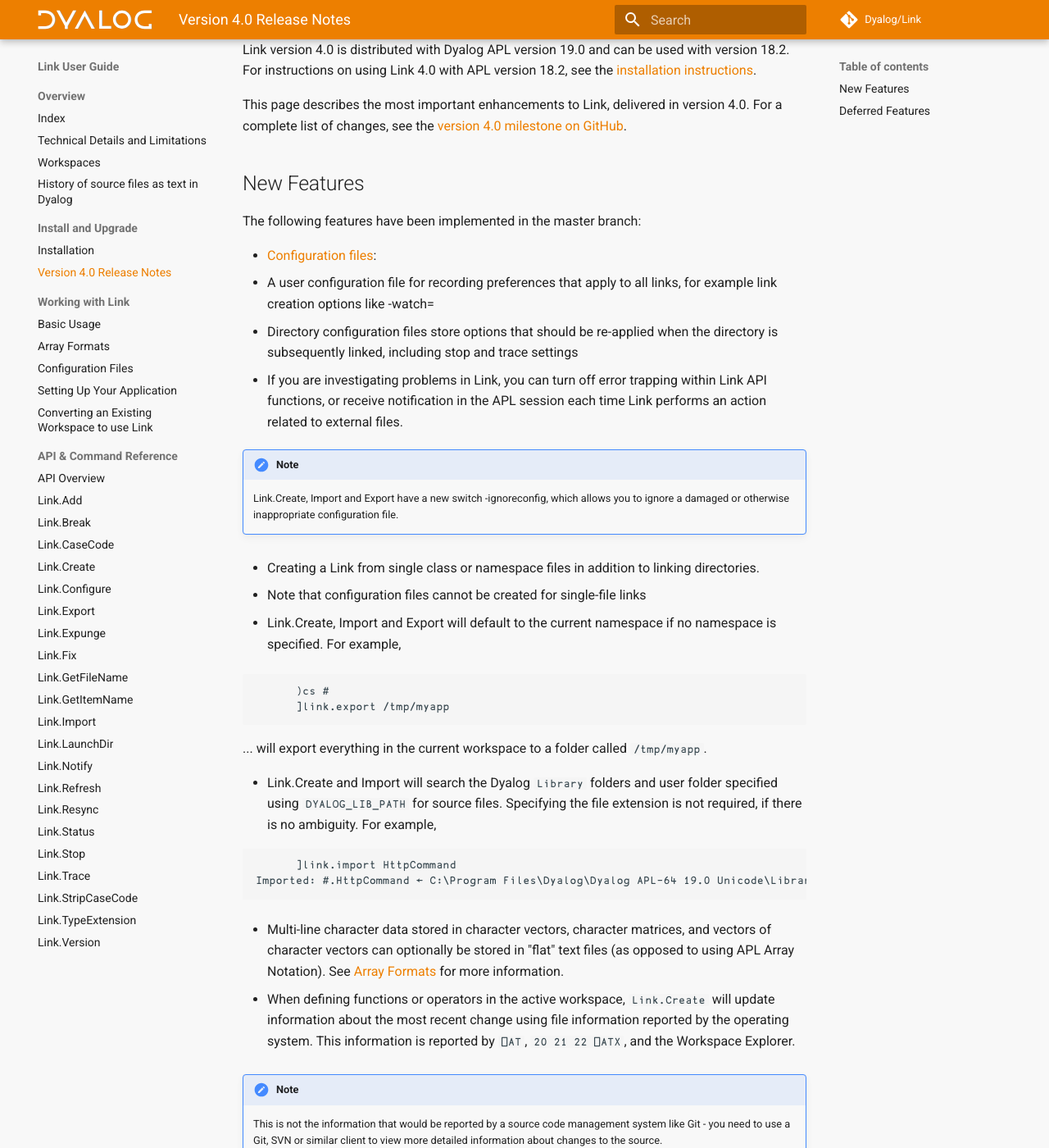
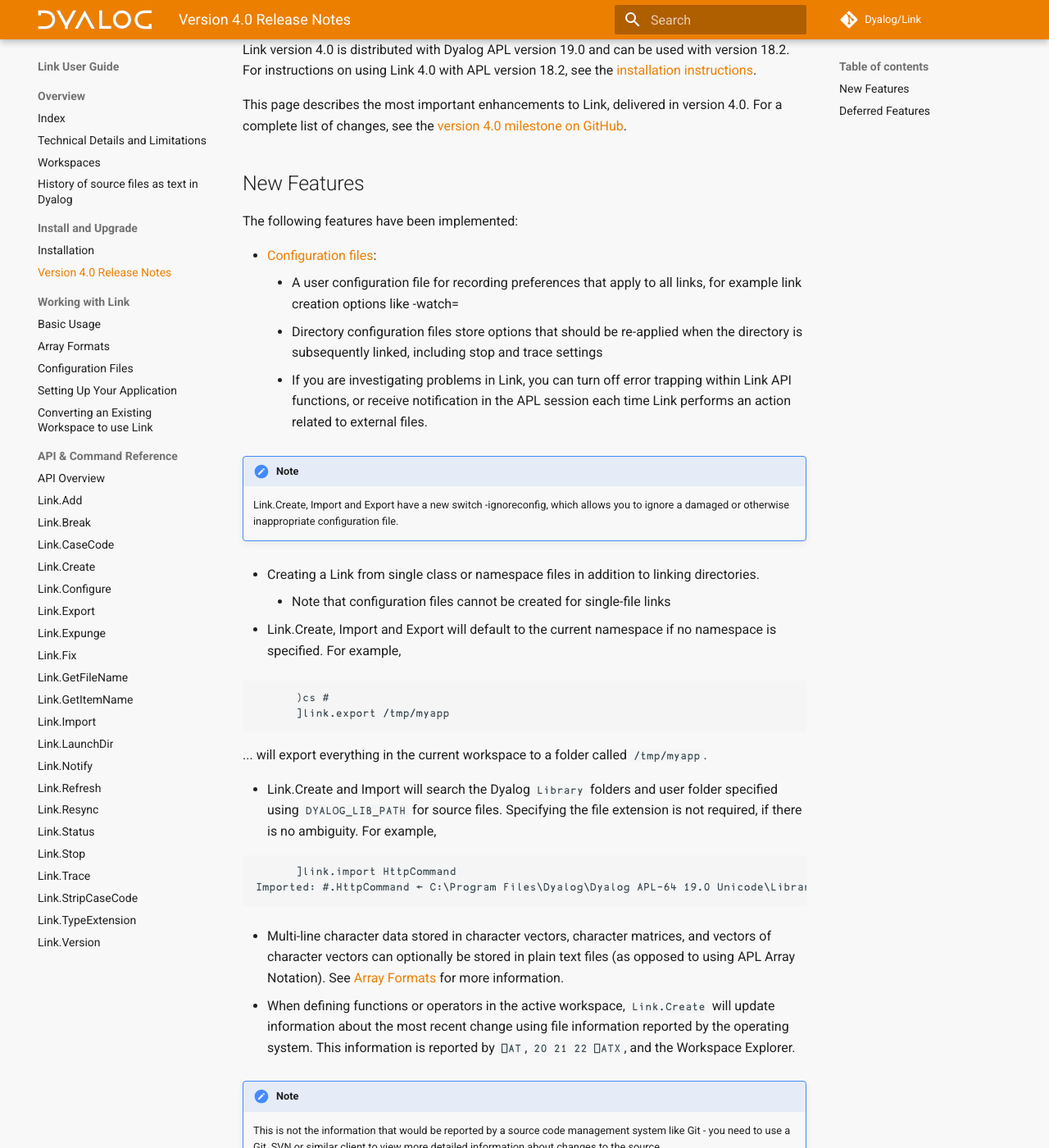
Before and after one commit to Dyalog/link, an MkDocs documentation site: the page built from docs/ReleaseNotes40.md, in a window 1280 px wide and 1400 px high, scrolled down 256 px. Shown: the whole window at 82% size. Built offline with MkDocs 1.6.1 and Material for MkDocs 9.7.7, drawn with Linux system fonts in a browser that asks for light colours; comment, search, counter and statistics services are not loaded.

Commit message:
fix indentation, and elaborate a bit on apla

````diff
--- a/docs/ReleaseNotes40.md
+++ b/docs/ReleaseNotes40.md
@@ -12,12 +12,12 @@
 
 ## New Features
 
-The following features have been implemented in the master branch:
+The following features have been implemented:
 
 * [Configuration files](Usage/ConfigFiles.md):
-  - A user configuration file for recording preferences that apply to all links, for example link creation options like -watch=
-  - Directory configuration files store options that should be re-applied when the directory is subsequently linked, including stop and trace settings
-  - If you are investigating problems in Link, you can turn off error trapping within Link API functions, or receive notification in the APL session each time Link performs an action related to external files.
+    - A user configuration file for recording preferences that apply to all links, for example link creation options like -watch=
+    - Directory configuration files store options that should be re-applied when the directory is subsequently linked, including stop and trace settings
+    - If you are investigating problems in Link, you can turn off error trapping within Link API functions, or receive notification in the APL session each time Link performs an action related to external files.
 
 !!! Note
      Link.Create, Import and Export have a new switch -ignoreconfig, which allows you
@@ -25,7 +25,7 @@
 
 * Creating a Link from single class or namespace files in addition to linking directories.
 
-  - Note that configuration files cannot be created for single-file links
+    - Note that configuration files cannot be created for single-file links
 
 * Link.Create, Import and Export will default to the current namespace if no namespace is specified. For example,
 
@@ -43,7 +43,7 @@
 Imported: #.HttpCommand ← C:\Program Files\Dyalog\Dyalog APL-64 19.0 Unicode\Library\Conga\HttpCommand.dyalog
 ```
 
-- Multi-line character data stored in character vectors, character matrices, and vectors of character vectors can optionally be stored in "flat" text files (as opposed to using APL Array Notation). See [Array Formats](Usage/Arrays.md) for more information.
+- Multi-line character data stored in character vectors, character matrices, and vectors of character vectors can optionally be stored in plain text files (as opposed to using APL Array Notation). See [Array Formats](Usage/Arrays.md) for more information.
 
 - When defining functions or operators in the active workspace, `Link.Create` will update information about the most recent change using file information reported by the operating system. This information is reported by `⎕AT`, `20 21 22 ⎕ATX`, and the Workspace Explorer.
 
````
